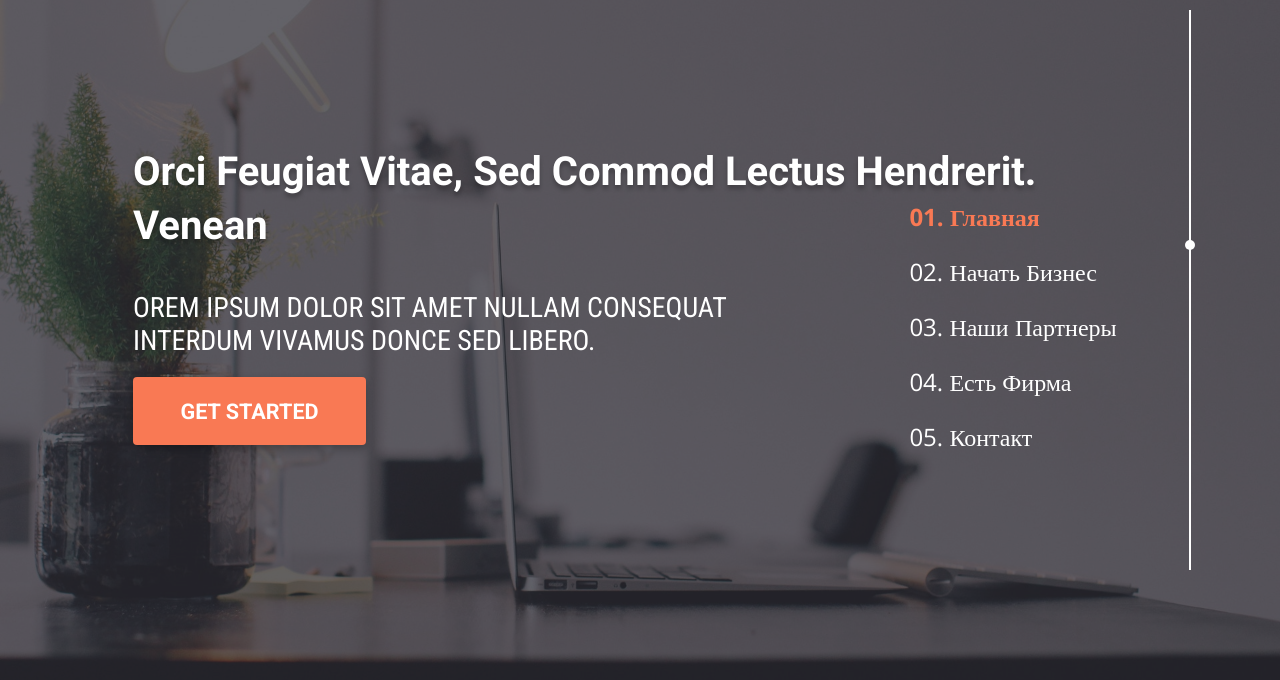
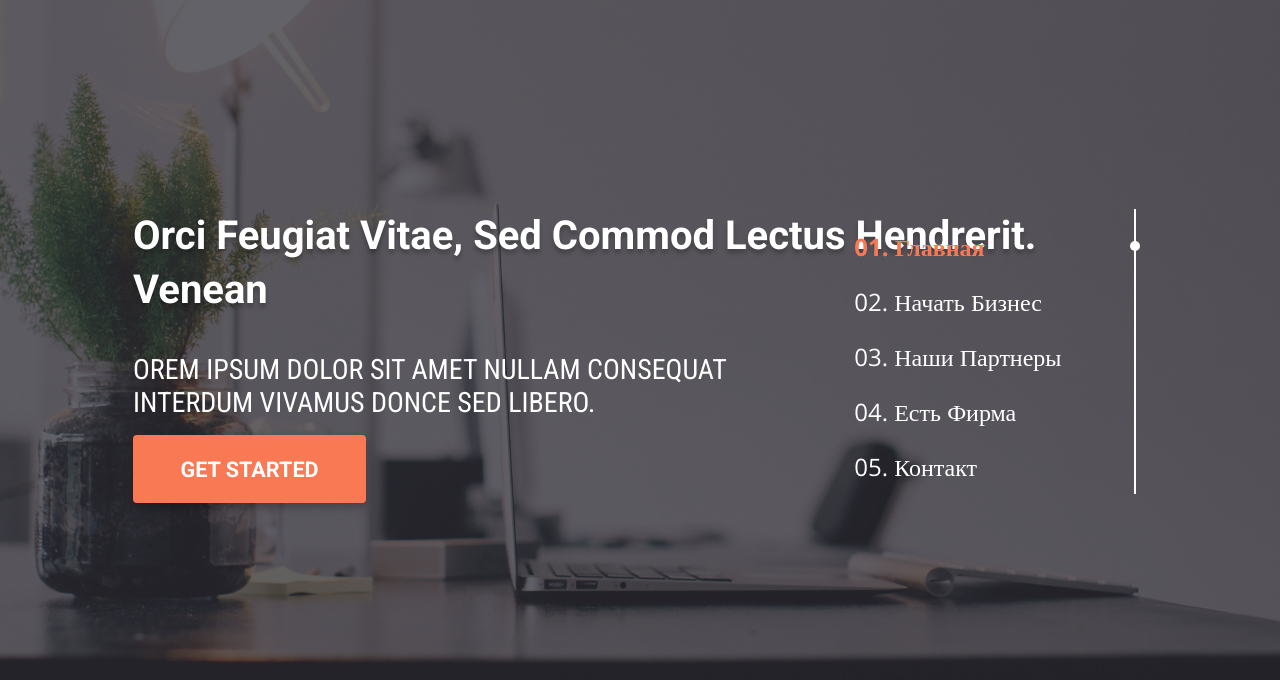
Before and after one commit to Brandowo/brandowo, a plain HTML site: page index.html in a window 1280 px wide. Shown: the part 118-798 px from the top of the page. Drawn offline with nearby package versions, Linux system fonts and the light colour scheme.

Commit message:
main slide height fix

```diff
--- a/assets/css/custom.css
+++ b/assets/css/custom.css
@@ -234,7 +234,7 @@ img {
     left: 133px;
     font-family: Roboto;
     font-style: normal;
-    bottom: 399px;
+   /* bottom: 399px;*/
     font-weight: 900;
     font-size: 59px;
     line-height: 60px;
@@ -250,7 +250,8 @@ img {
     width: 696px;
     height: 66px;
     left: 133px;
-    bottom: 276px;
+    /*bottom: 276px;*/
+    top:144px;
     font-style: normal;
     font-weight: normal;
     font-size: 28px !important;
@@ -261,13 +262,12 @@ img {
 
 }
 .btn-main {
-    position: absolute;
-    /* width: 200px; */
-    /* height: 60px; */
+    position: relative;
     left: 133px;
+    top: 226px;
     bottom: 237px;
     box-shadow: 0px 4px 8px rgba(0, 0, 0, 0.25);
-    background-color:#F97954 !important;
+    background-color: #F97954 !important;
 }
 .logo{
     padding: 30px;
@@ -920,3 +920,37 @@ font-size: 24px !important;
 .button:hover{
     background-color: #FF5827 !important;
 }
+.vert-stab.rr {
+    float: right;
+    right: 100px;
+    width: 50%;
+    top: 327px;
+    position: absolute;
+}
+.vert-stab.ll {
+    float: left;
+    width: 50%;
+    float: left;
+    top: 327px;
+    position: absolute;
+    height: 100%;
+}
+.vertical-navigation {
+    position: relative !important;
+    top: 0 !important;
+    left: 93%;
+    margin: 0 0 0 -1px;
+    height: 0%;
+    width: 2px;
+    background: #fff;
+    transition: height 1s ease-in-out;
+}
+.kolo {
+    width: 10px;
+    height: 10px;
+    position: relative !important;
+    background-color: #fff;
+    left: -4px;
+    top: 32px !important;
+    border-radius: 100px;
+}
--- a/assets/js/custom.js
+++ b/assets/js/custom.js
@@ -91,3 +91,7 @@ $(document).ready(function(){
       $('body,html').animate({scrollTop: top}, 1500);
   });
 });
+$(document).ready(function(){
+	/* делаем плавное появление */
+        $(".card").fadeIn('slow');
+});
--- a/index.html
+++ b/index.html
@@ -33,13 +33,16 @@
 
 		<!-- Banner -->
 			<section id="banner">
+				<div class="vert-stab ll">
 				<h2 class="main-txt">Orci feugiat vitae, sed commod	lectus hendrerit. venean </h2>
 				<p class="sec-txt">orem ipsum dolor sit amet nullam consequat <br /> interdum vivamus donce sed libero.</p>
 				<ul class="actions">
 					<li><a href="#" class="button special big btn-main">Get Started</a></li>
 				</ul>
+				</div>
 				<!-- nav-->
-				<nav class="vertical-navigation">
+				<div class="vert-stab rr">
+				<nav class="vertical-navigation ">
 					<div class="kolo"></div>
 					<ul class="menu-pkts">
 						<a href="#banner"><li id="active-li-bn">01. Главная</li></a>
@@ -50,6 +53,7 @@
 
 					</ul>
 				</nav>
+				</div>
 				<!-- nav end-->
 			</section>
 
```
